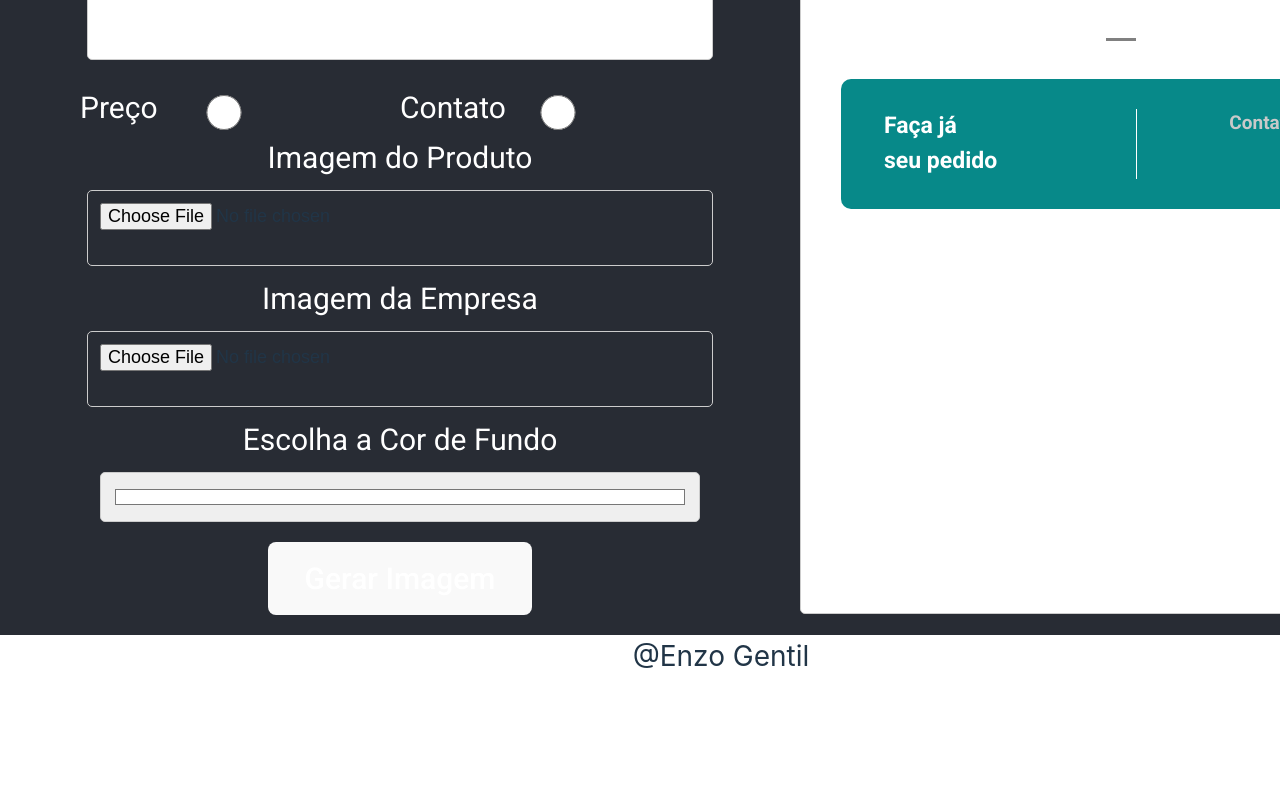
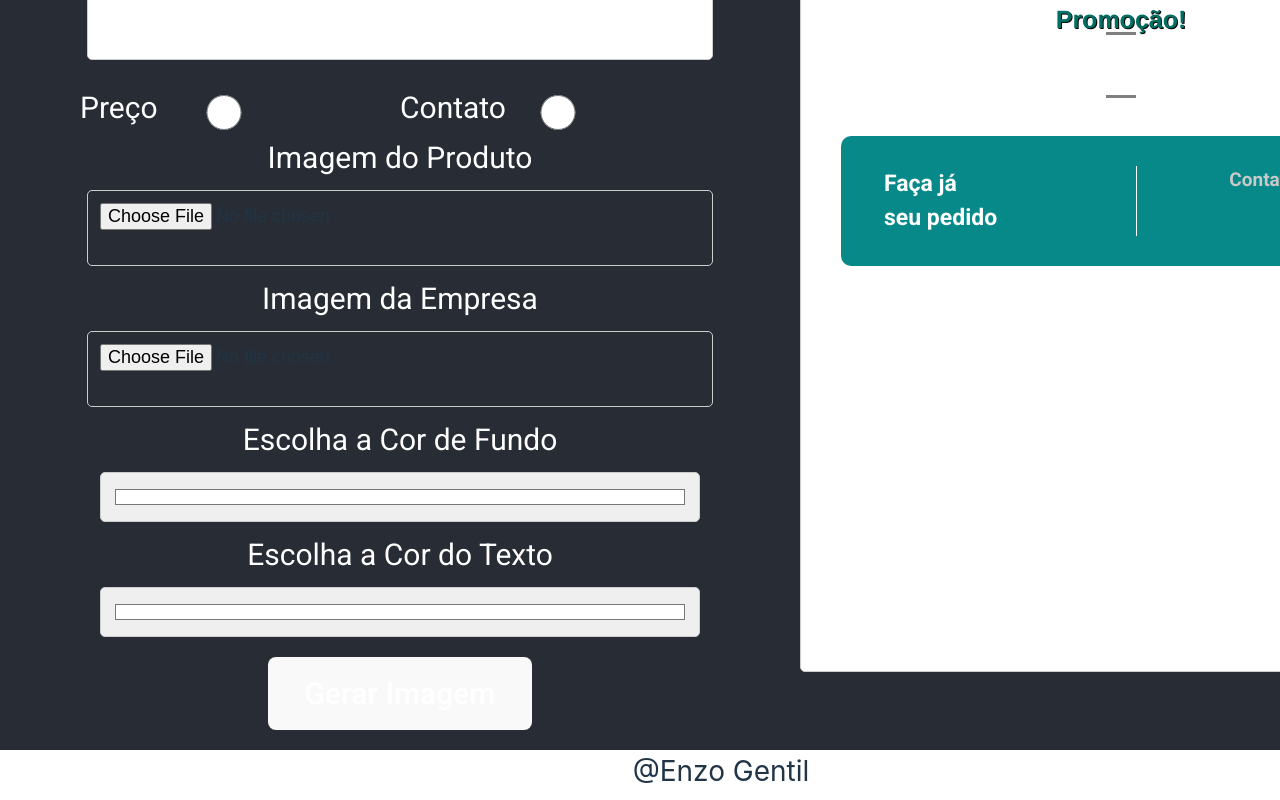
Before and after one commit to Gentil-sudo/img-generator, a React (Vite) app: page / in a window 1280 px wide. Shown: the part 528-1328 px from the top of the page. Before the commit the page ends 1213 px from the top, so only its background shows below. Built offline with nearby package versions, Linux system fonts and the light colour scheme.

Commit message:
version 4.0

```diff
--- a/src/App.css
+++ b/src/App.css
@@ -1,5 +1,6 @@
 :root {
   --product-box-bg-color: #fff; /* Cor de fundo padrão para o product-box */
+  --description-color: #b51f1f;
 }
 
 .App {
@@ -146,7 +147,7 @@ button:hover {
   width: auto;
   height: auto;
   overflow-wrap: break-word; /* Propriedade mais moderna e recomendada */
-  color: rgb(0, 0, 0);
+  color: var(--description-color); /* Usa a variável CSS para a cor de fundo */
 }
 
 .h6 {
--- a/src/App.jsx
+++ b/src/App.jsx
@@ -11,6 +11,7 @@ function App() {
   const [uploadedImage, setUploadedImage] = useState(null);
   const [uploadLogo, setUploadLogo] = useState(null);
   const [backgroundColor, setBackgroundColor] = useState("#ffffff"); // Cor de fundo
+  const [textColor, setTextColor] = useState("#ffffff");
 
   const navigate = useNavigate();
 
@@ -48,6 +49,11 @@ function App() {
   const handleColorChange = (event) => {
     const color = event.target.value;
     setBackgroundColor(color);
+  };
+
+  const handleColorChangeText = (event) => {
+    const textColor = event.target.value;
+    setTextColor(textColor);
   };
 
   // Use useEffect to apply the background color to the .product-box element
@@ -124,6 +130,13 @@ function App() {
                 value={backgroundColor}
                 onChange={handleColorChange}
               />
+               <label htmlFor="">Escolha a Cor do Texto</label>
+              <input
+                placeholder="Cor do Texto"
+                type="color"
+                value={textColor}
+                onChange={handleColorChangeText}
+              />
               <button onClick={handleGenerateImage}>Gerar Imagem</button>
             </div>
           </header>
```
